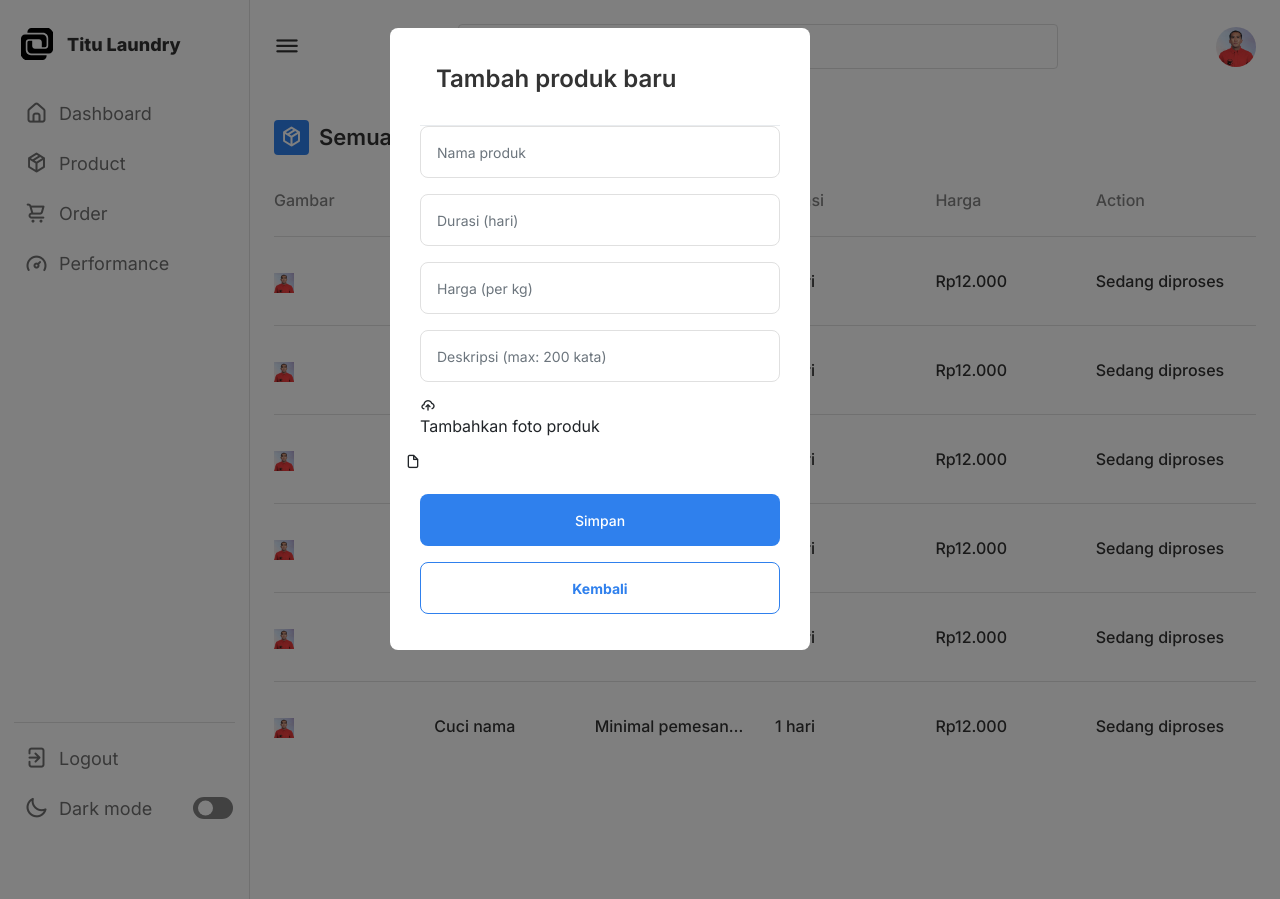
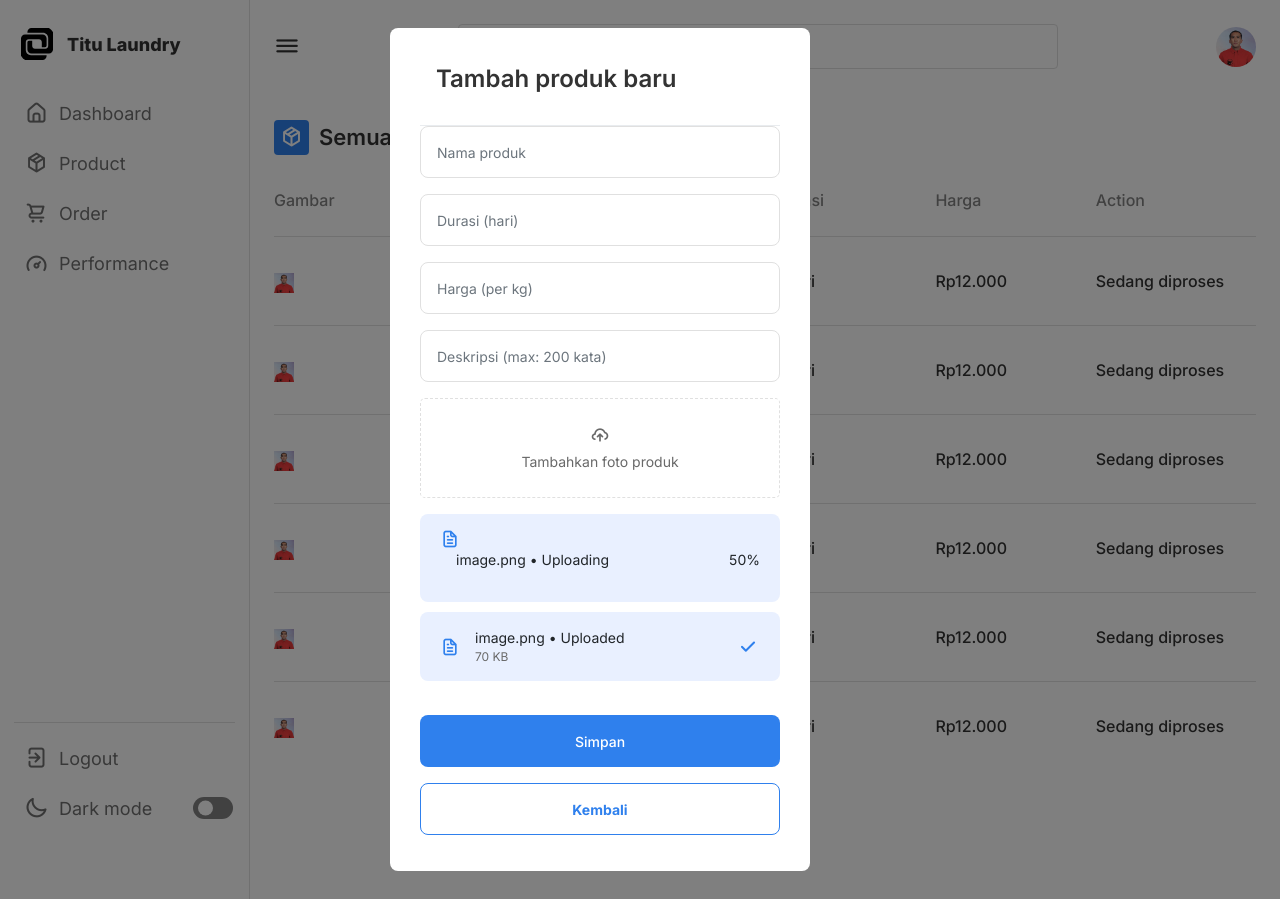
Before and after one commit to fikrilal/Titu-Laundry-Admin-Website, a PHP site: page /product.html in a window 1280 px wide, after a click on "+ Tambah produk". Run offline with PHP 8.4, Linux system fonts and the light colour scheme; some libraries are stand-ins or nearby versions.

Commit message:
interface upload foto produk

```diff
--- a/css/product.css
+++ b/css/product.css
@@ -86,3 +86,99 @@ iframe {
     display: block;
     width: 100%;
 }
+
+.wrapper form {
+    display: flex;
+    height: 100px;
+    width: 100%;
+    font-style: normal;
+    font-weight: 400;
+    font-size: 14px;
+    align-items: center;
+    justify-content: center;
+    flex-direction: column;
+    border-radius: 5px;
+    margin-bottom: 16px;
+    color: dimgray;
+    border: 1.8px dashed #E0E0E0;
+}
+
+/* form :where(i, p) {
+
+} */
+
+.wrapper form i {
+    font-size: 20px;
+    margin-top: 16px;
+    margin-bottom: 6px;
+}
+
+section .row {
+    background: #e9f0ff;
+    list-style: none;
+    padding: 15px 20px;
+    margin-bottom: 10px;
+    border-radius: 8px;
+    margin-left: 0px;
+    margin-right: 0px;
+    display: flex;
+    align-items: center;
+    justify-content: space-between;
+}
+
+section .row i {
+    color: #2F80ED;
+    font-size: 20px;
+}
+
+section .details span {
+    font-size: 14px;
+}
+
+.progress-area .row .content {
+    width: 100%;
+    margin-left: 16px;
+}
+
+.progress-area .details {
+    display: flex;
+    align-items: center;
+    margin-bottom: 7px;
+    justify-content: space-between;
+}
+
+.progress-area .progress-bar {
+    height: 6px;
+    width: 100%;
+    background: transparent;
+    color: #2F80ED;
+    margin-bottom: 4px;
+}
+
+.progress-area .progress-bar .progress {
+    height: 100%;
+    width: 0%;
+    background: #6990F2;
+    border-radius: inherit;
+}
+
+.uploaded-area .row .content {
+    display: flex;
+    align-items: center;
+}
+
+.uploaded-area .row .details {
+    display: flex;
+    margin-left: 15px;
+    flex-direction: column;
+}
+
+.uploaded-area .uil-check {
+    color: #2F80ED;
+    font-size: 24px;
+}
+
+.uploaded-area .details .size {
+    font-size: 12px;
+    color: dimgray;
+}
--- a/product.html
+++ b/product.html
@@ -92,42 +92,44 @@
                         <div class="modal-content">
                             <div class="modal-header">
                                 <h5 class="modal-title" id="exampleModalLabel">Tambah produk baru</h5>
-                                <!-- <button type="button" class="close" data-dismiss="modal" aria-label="Close">
-                                        <span aria-hidden="true">&times;</span>
-                                    </button> -->
                             </div>
 
-                            <!-- <label for="email" class="form-label">Nama produk</label> -->
-                            <input type="email" class="form-control" id="nama" placeholder="Nama produk">
-
-                            <!-- <label for="email" class="form-label">Durasi</label> -->
-                            <input type="email" class="form-control" id="email" placeholder="Durasi (hari)">
-
-                            <!-- <label for="email" class="form-label">Harga</label> -->
-                            <input type="email" class="form-control" id="email" placeholder="Harga (per kg)">
-
-                            <!-- <label for="email" class="form-label">Deskripsi</label> -->
-                            <input type="email" class="form-control" id="email" placeholder="Deskripsi (max: 200 kata)">
+                            <input type="text" class="form-control" id="nama" placeholder="Nama produk">
+                            <input type="text" class="form-control" id="durasi" placeholder="Durasi (hari)">
+                            <input type="text" class="form-control" id="harga" placeholder="Harga (per kg)">
+                            <input type="text" class="form-control" id="deskripsi" placeholder="Deskripsi (max: 200 kata)">
 
                             <div class="wrapper">
-                                <!-- <span class="data-title">Foto produk</span> -->
                                 <form action="#">
                                     <i class="uil uil-cloud-upload"></i>
                                     <p>Tambahkan foto produk</p>
                                 </form>
                                 <section class="progress-area">
                                     <li class="row">
-                                        <i class="uil uil-file"></i>
+                                        <i class="uil uil-file-alt"></i>
                                         <div class="content">
-                                            <div class="details"></div>
+                                            <div class="details">
+                                                <span class="name">image.png • Uploading</span>
+                                                <span class="percent">50%</span>
+                                            </div>
                                             <div class="progress-bar">
-
+                                                <div class="progress"></div>
                                             </div>
                                         </div>
-                                        </i>
                                     </li>
                                 </section>
-                                <section class="upload-area"></section>
+                                <section class="uploaded-area">
+                                    <li class="row">
+                                        <div class="content">
+                                            <i class="uil uil-file-alt"></i>
+                                            <div class="details">
+                                                <span class="name">image.png • Uploaded</span>
+                                                <span class="size">70 KB</span>
+                                            </div>
+                                        </div>
+                                        <i class="uil uil-check"></i>
+                                    </li>
+                                </section>
                             </div>
 
                             <button class="simpan-btn">Simpan</button>
```
